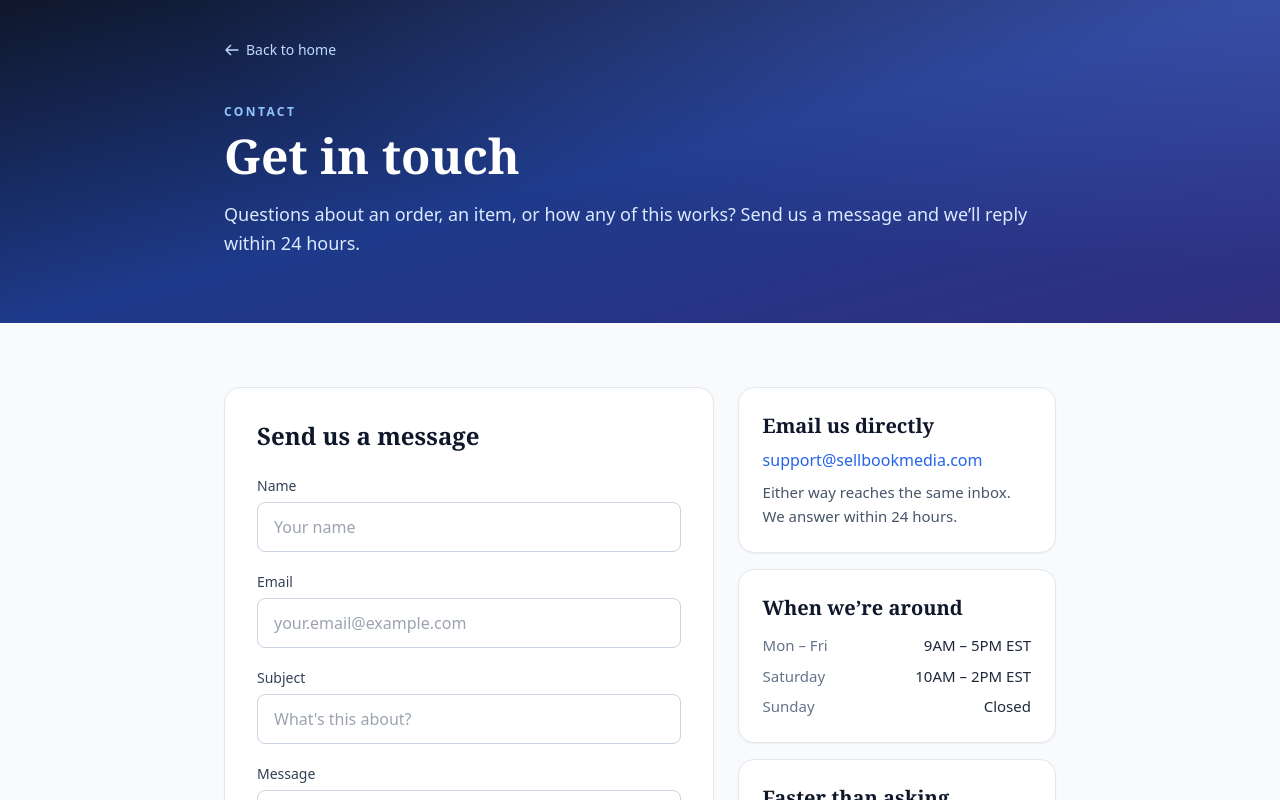
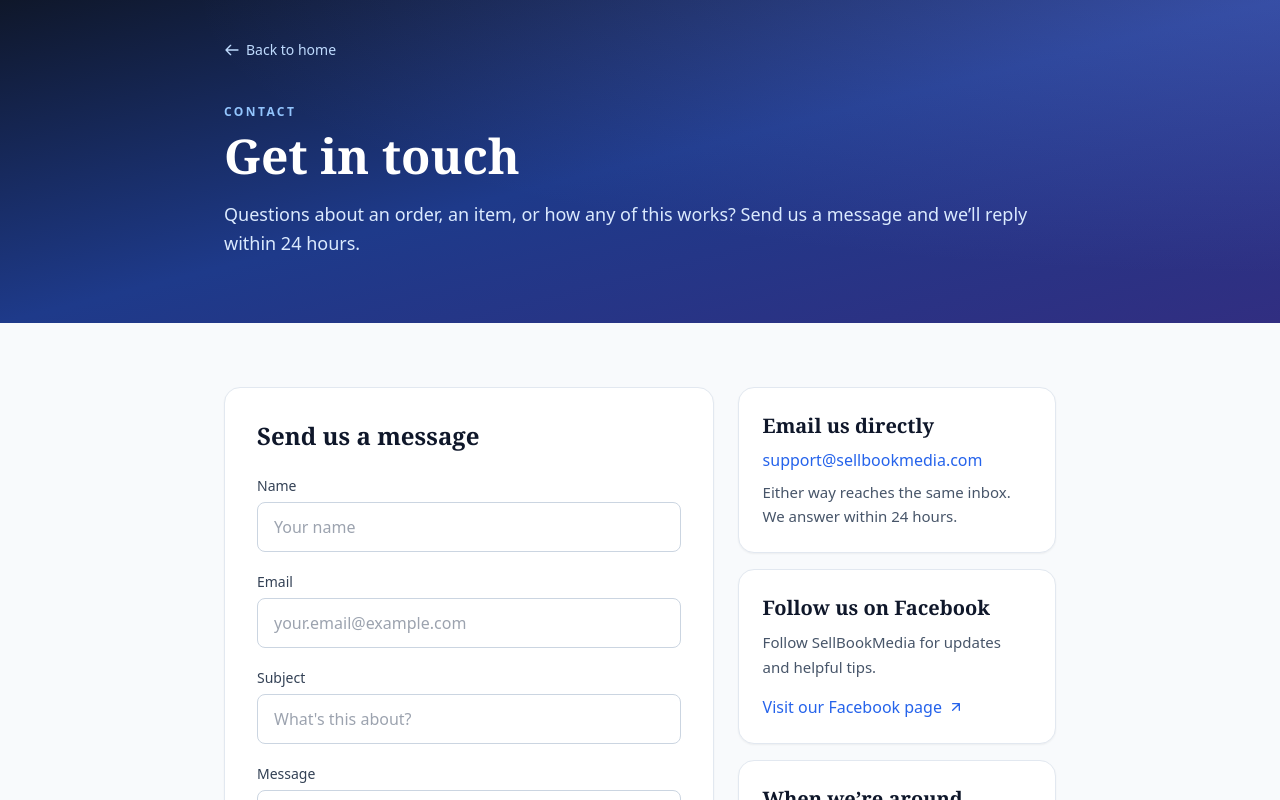
Before and after one commit to teskapnj/new-book-marketplace, a Next.js app: page /contact in a window 1280 px wide. Shown: the top 800 px of the page. Built offline with nearby package versions, Linux system fonts and the light colour scheme; no server answers.

Commit message:
add Facebook link to contact page

```diff
--- a/app/contact/page.tsx
+++ b/app/contact/page.tsx
@@ -328,6 +328,30 @@ export default function ContactPage() {
             </div>
 
             <div className="rounded-2xl border border-slate-200 bg-white p-6 shadow-sm">
+              <h2 className="font-serif text-xl font-bold text-slate-900">Follow us on Facebook</h2>
+              <p className="mt-2 text-[15px] leading-relaxed text-slate-600">
+                Follow SellBookMedia for updates and helpful tips.
+              </p>
+              <a
+                href="https://www.facebook.com/sellbookmedia"
+                target="_blank"
+                rel="noopener noreferrer"
+                className="mt-4 inline-flex items-center font-medium text-blue-600 hover:text-blue-700"
+              >
+                Visit our Facebook page
+                <svg
+                  className="ml-1.5 h-4 w-4"
+                  fill="none"
+                  stroke="currentColor"
+                  strokeWidth={2}
+                  viewBox="0 0 24 24"
+                >
+                  <path strokeLinecap="round" strokeLinejoin="round" d="M7 17L17 7M7 7h10v10" />
+                </svg>
+              </a>
+            </div>
+
+            <div className="rounded-2xl border border-slate-200 bg-white p-6 shadow-sm">
               <h2 className="font-serif text-xl font-bold text-slate-900">When we&rsquo;re around</h2>
               <dl className="mt-3 space-y-2 text-[15px]">
                 <div className="flex justify-between gap-3">
```
